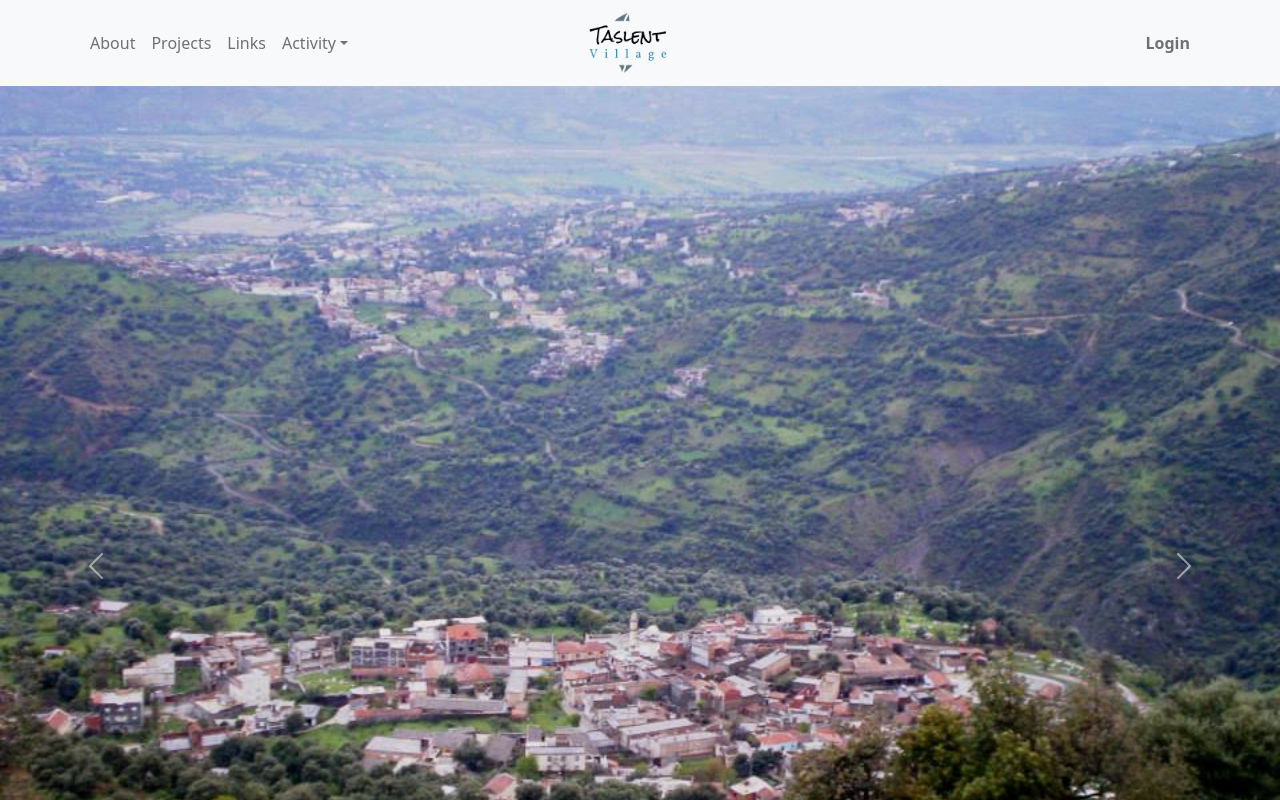
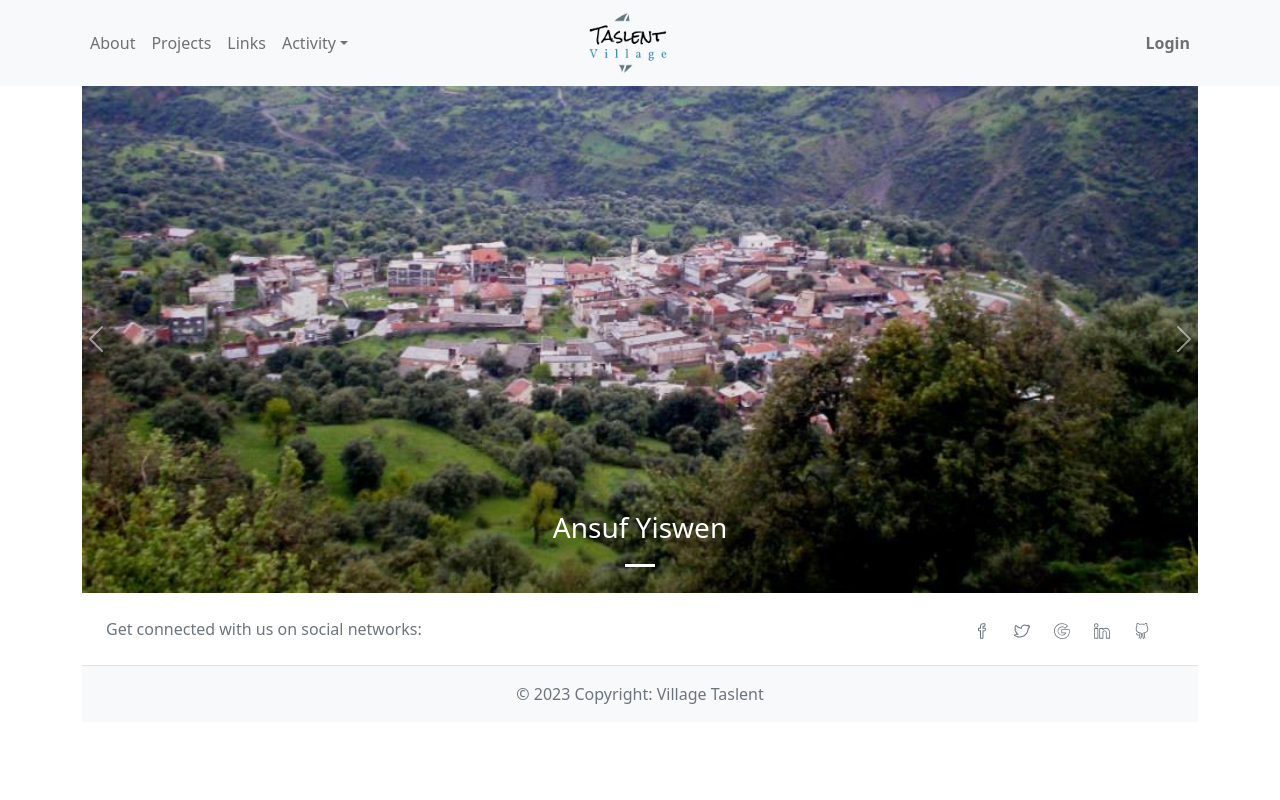
Before and after one commit to youba1993/Taslent_frontend, a React (Create React App) app: page / in a window 1280 px wide. Shown: the top 800 px of the page. Built offline with nearby package versions, Linux system fonts and the light colour scheme.

Commit message:
Carrousel

```diff
--- a/src/components/Carrousel.js
+++ b/src/components/Carrousel.js
@@ -1,15 +1,19 @@
+import { Container } from 'react-bootstrap';
 import Carousel from 'react-bootstrap/Carousel';
-import village from '../images/Village-taslent.jpg';
+import village from '../images/Village-taslent.png';
 
 function CarouselPage() {
   return (
-    <Carousel fade>
+
+    <Carousel fade >
       <Carousel.Item>
+        <Container >
         <img
-          className="d-block w-100"
+          className="d-block w-100 "
           src={village}
           alt="First slide"
         />
+        </Container>
         <Carousel.Caption>
           <h3>Ansuf Yiswen</h3>
 
@@ -17,6 +21,7 @@ function CarouselPage() {
       </Carousel.Item>
 
     </Carousel>
+
   );
 }
 
--- a/src/components/Footer.js
+++ b/src/components/Footer.js
@@ -3,7 +3,7 @@ import { SlSocialFacebook, SlSocialTwitter, SlSocialGoogle, SlSocialLinkedin, Sl
 const Footer = () => {
   return (
 
-    <Container bg='light' className='text-center text-lg-start text-muted ' sticky="bottom">
+    <Container  className='text-center text-lg-start text-muted ' sticky="bottom">
 
       <section className="d-flex justify-content-center justify-content-lg-between p-4 border-bottom">
         <div className='me-5 d-none d-lg-block'>
--- a/src/index.css
+++ b/src/index.css
@@ -1,5 +1,5 @@
 body {
-  min-height: 100vh;
+  height: 100%;
 }
 
 .sticky-footer {
--- a/src/pages/Home.js
+++ b/src/pages/Home.js
@@ -9,7 +9,10 @@ const Home = () => {
         <div>
 
                 <Header />
+
                 <CarouselPage />
+
+
 
 
                 <Footer />
```
Also changed, not shown: src/images/Village-taslent.png (added).
